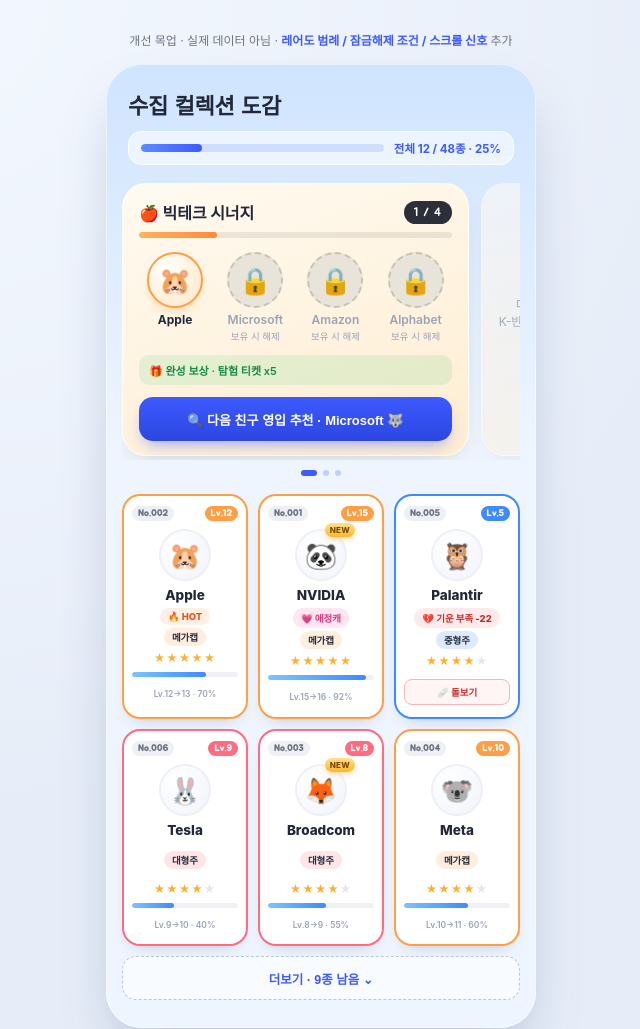
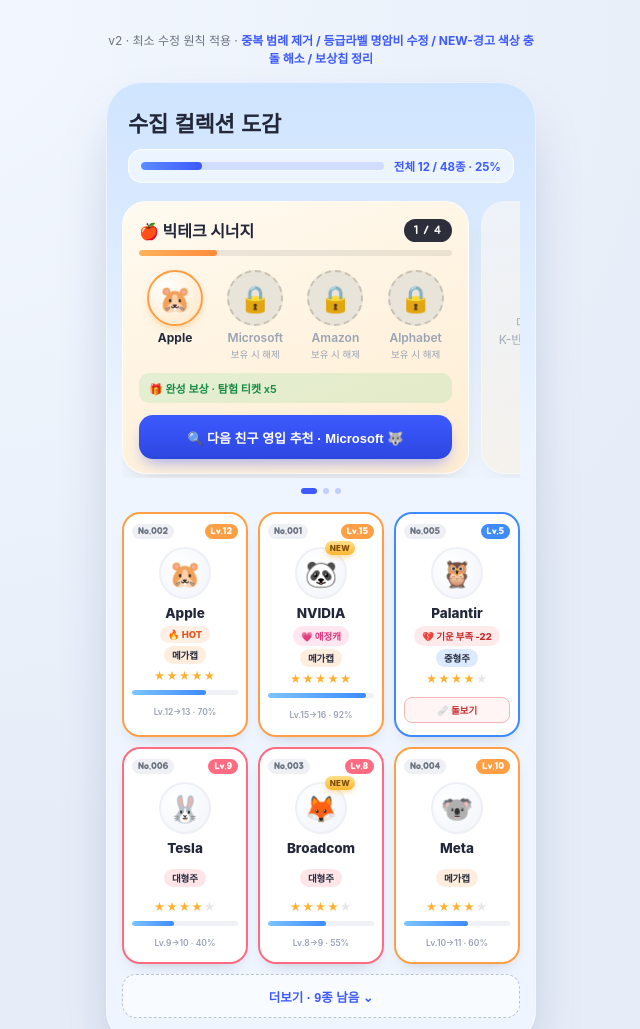
Before and after one commit to ghyun53/stocki-collection-mockup, a plain HTML site: page index.html in a window 1280 px wide. Shown: the top 1029 px of the page, without its empty margins (319-959 px from the left). Drawn offline with Linux system fonts and the light colour scheme; a web font is replaced by a local one.

Commit message:
v2.1: fix note-bar description text

```diff
--- a/index.html
+++ b/index.html
@@ -256,7 +256,7 @@
 </head>
 <body>
 
-<div class="note-bar">개선 목업 · 실제 데이터 아님 · <b>레어도 범례 / 잠금해제 조건 / 스크롤 신호</b> 추가</div>
+<div class="note-bar">v2 · 최소 수정 원칙 적용 · <b>중복 범례 제거 / 등급라벨 명암비 수정 / NEW-경고 색상 충돌 해소 / 보상칩 정리</b></div>
 
 <div class="phone">
 
```
